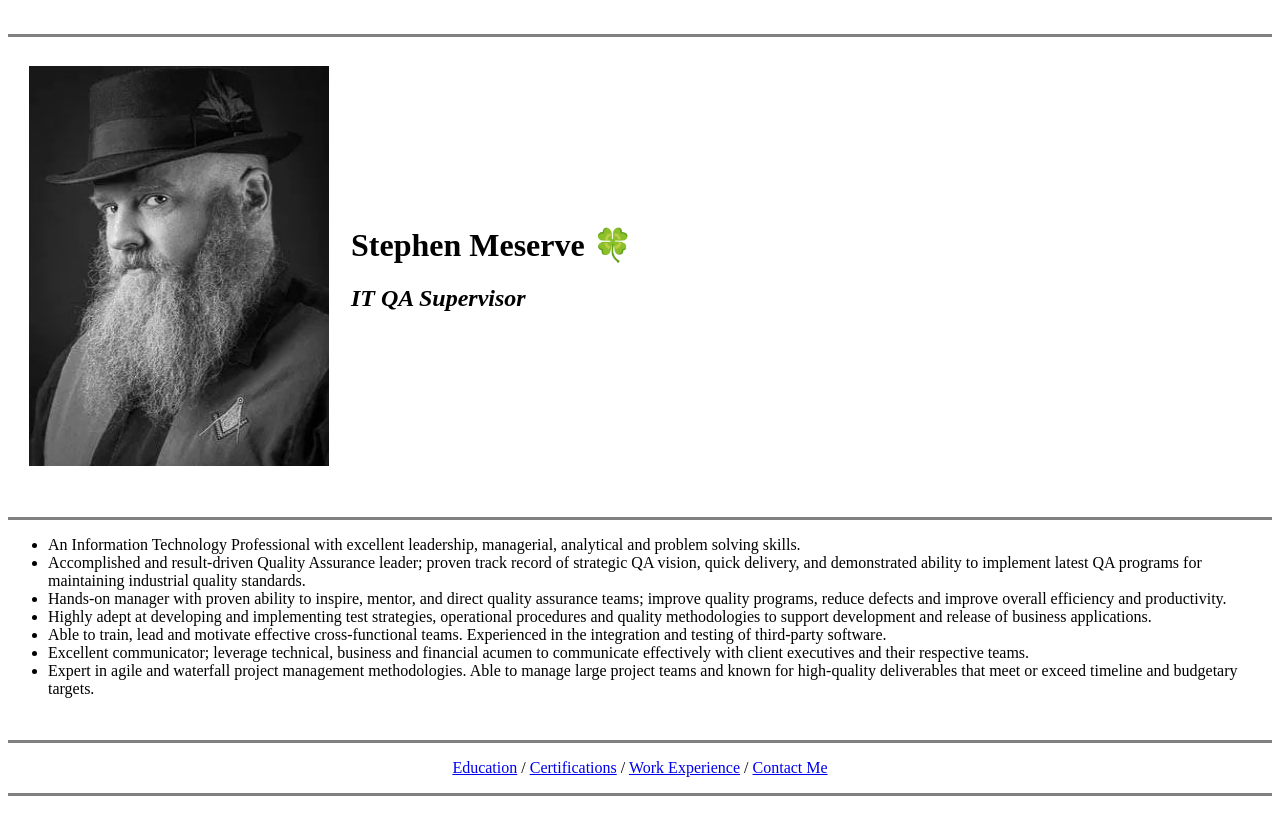
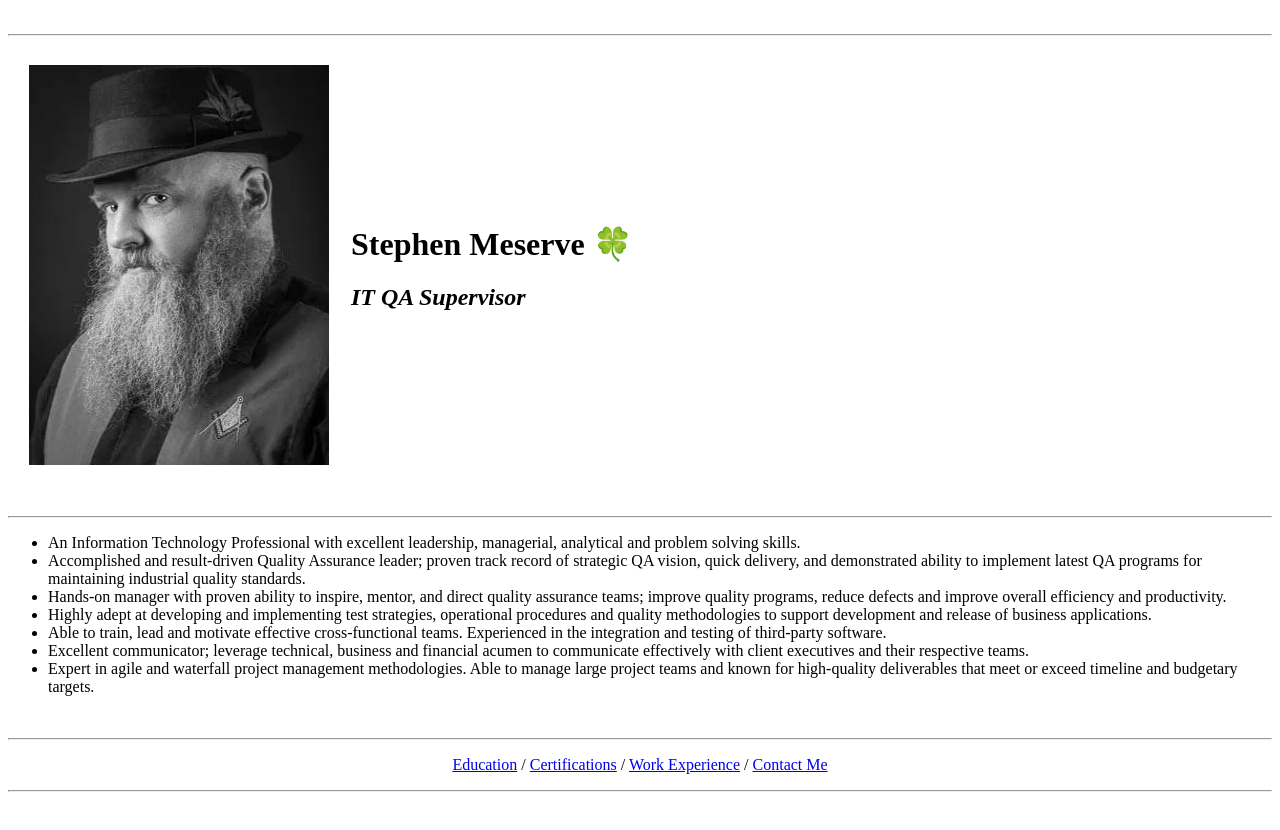
Before and after one commit to StephenMeserve/cv, a plain HTML site: page index.html in a window 1280 px wide. Drawn offline with Linux system fonts and the light colour scheme.

Commit message:
6-21-22 Refresh

```diff
--- a/index.html
+++ b/index.html
@@ -8,15 +8,26 @@
   <meta name="author" content="Stephen">
   <meta name="viewport" content="width=device-width, initial-scale=1.0">
   <title>Stephen's Personal Site</title>
+
+
+  <link rel="stylesheet" href="css/styles.css">
+  <!-- Color Pallette / D4ECDD - Light / 345B63 /  152D35 / 112031 - Dark  -->
+  <!-- hr {border-style: none;
+      border-top: 10px dotted #152D35;
+      width: 8%;
+      }
+  -->
+
 </head>
 
 <body>
+
   <br>
-  <hr size="3" noshade />
+  <hr>
 
 <table cellspacing="20">
   <tr>
-    <td>  <img src="images/Masonic-Headshot.jpeg"
+    <td>  <img class="profile-pic" src="images/Masonic-Headshot.jpeg"
             width="300"
             height="400"
             alt=" Stephen Meserve"></td>
@@ -30,7 +41,7 @@
 
     <br>
 
-    <hr size="3" noshade />
+    <hr>
 
 
     <ul>
@@ -46,15 +57,14 @@
 
   <br>
 
-  <hr size="3" noshade />
+  <hr>
 
 <p>
   <center>
       <a href="Education.html">Education</a> / <a href="Certifications.html">Certifications</a> / <a href="Work.html">Work Experience</a> / <a href="contact.html">Contact Me</a>
-  </center>
+    </center>
 </p>
-
-  <hr size="3" noshade />
+  <hr>
   <br>
 </body>
 
```
